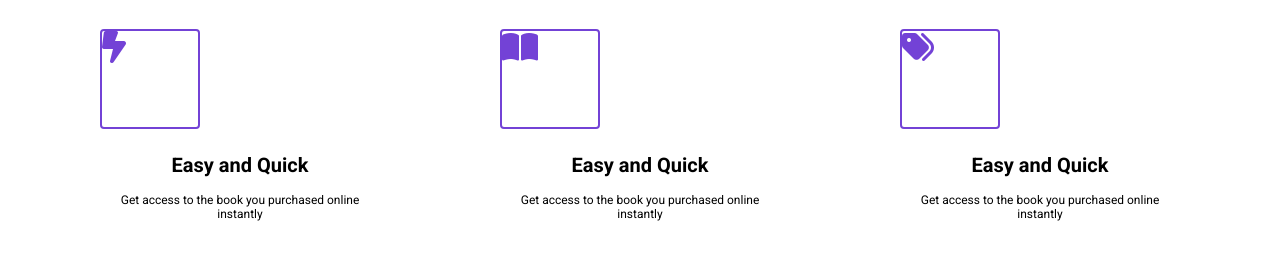
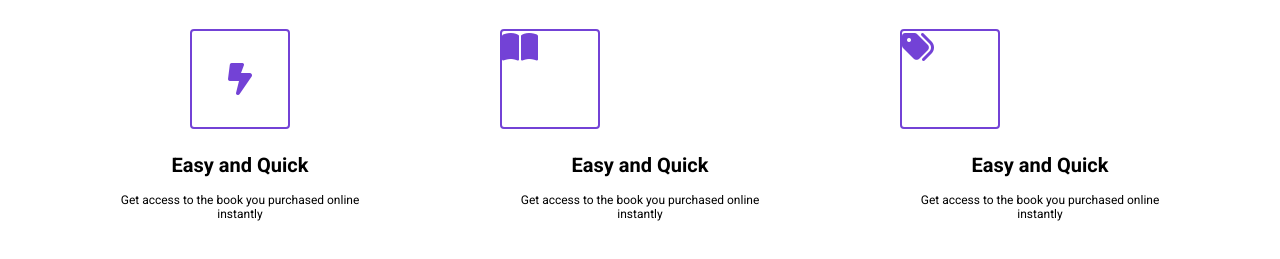
Before and after one commit to ravenhenderson/ecommerceproject, a plain HTML site: page index.html in a window 1280 px wide. Shown: the part 897-1156 px from the top of the page. Drawn offline with Linux system fonts and the light colour scheme.

Commit message:
updated highlight__img

```diff
--- a/index.html
+++ b/index.html
@@ -49,13 +49,14 @@
             </h2>
             <div class="highlight__wrapper">
               <div class="highlight">
-                <div>
-                  <i class="highlight__img fa-solid fa-bolt-lightning"></i>
-                  <h3 class="highlight__subtitle">Easy and Quick</h3>
+                <div class="highlight__img">
+                  <i class="fa-solid fa-bolt-lightning"></i>
+                </div>
+                <h3 class="highlight__subtitle">Easy and Quick</h3>
                   <p class="highlight__para">
                     Get access to the book you purchased online instantly
                   </p>
-                </div>
+
               </div>
 
               <div class="highlight">
--- a/styles.css
+++ b/styles.css
@@ -160,6 +160,7 @@ button:active {
   width: 100px;
   height: 100px;
   align-items: center;
+  display: flex;
   justify-content: center;
   border-radius: 4px;
   font-size: 32px;
```
